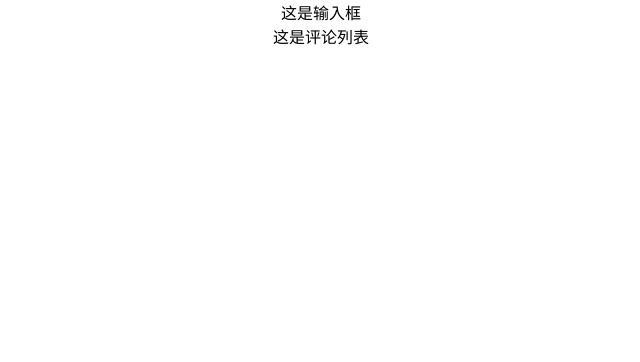
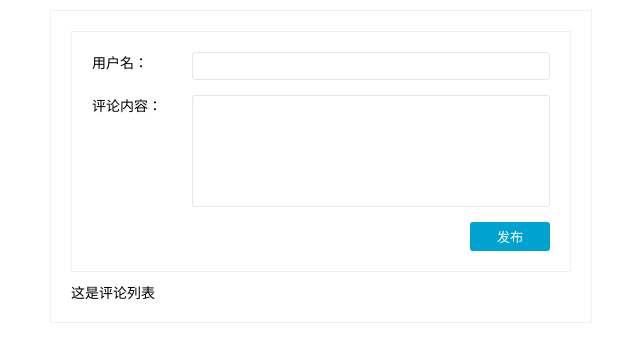
Before and after one commit to tjutzk/react-demo, a React (Create React App) app: page / in a window 1280 px wide. Shown: the top 362 px of the page, without its empty margins (319-959 px from the left). Built offline with nearby package versions, Linux system fonts and the light colour scheme.

Commit message:
增加样式commentApp.css

```diff
--- a/src/App.css
+++ b/src/App.css
@@ -1,12 +1,3 @@
 .App {
-  text-align: center;
+	width: 100%
 }
-
-@keyframes App-logo-spin {
-  from {
-    transform: rotate(0deg);
-  }
-  to {
-    transform: rotate(360deg);
-  }
-}
--- a/src/App.js
+++ b/src/App.js
@@ -4,7 +4,6 @@
 
 class App extends Component {
 	render() {
-		const msg="hello"
 		return (
 			<div className="App">
 				<CommentApp />
--- a/src/comment/CommentApp.js
+++ b/src/comment/CommentApp.js
@@ -1,11 +1,12 @@
 import React, {Component} from 'react'
 import CommentInput from './CommentInput'
 import CommentList from './CommentList'
+import './commentApp.css'
 
 class CommentApp extends Component{
     render(){
         return (
-            <div>
+            <div className="wrapper">
                 <CommentInput />
                 <CommentList />
             </div>
--- a/src/comment/CommentInput.js
+++ b/src/comment/CommentInput.js
@@ -3,7 +3,23 @@
 class CommentInput extends Component{
     render(){
         return(
-            <div>这是输入框</div>
+            <div className="comment-input">
+                <div className='comment-field'>
+                    <span className='comment-field-name'>用户名：</span>
+                    <div className='comment-field-input'>
+                        <input />
+                    </div>
+                </div>
+                <div className='comment-field'>
+                    <span className='comment-field-name'>评论内容：</span>
+                    <div className='comment-field-input'>
+                        <textarea />
+                    </div>
+                </div>
+                <div className='comment-field-button'>
+                    <button>发布</button>
+                </div>
+            </div>
         )
     }
 }
--- /dev/null
+++ b/src/comment/commentApp.css
@@ -0,0 +1,97 @@
+.wrapper {
+	width: 500px;
+	margin: 10px auto;
+	font-size: 14px;
+	background-color: #fff;
+	border: 1px solid #f1f1f1;
+	padding: 20px;
+  }
+
+  /* 评论框样式 */
+  .comment-input {
+	background-color: #fff;
+	border: 1px solid #f1f1f1;
+	padding: 20px;
+	margin-bottom: 10px;
+  }
+
+  .comment-field {
+	margin-bottom: 15px;
+	display: flex;
+  }
+
+  .comment-field .comment-field-name {
+	display: flex;
+	flex-basis: 100px;
+	font-size: 14px;
+  }
+
+  .comment-field .comment-field-input {
+	display: flex;
+	flex: 1;
+  }
+
+  .comment-field-input input,
+  .comment-field-input textarea {
+	border: 1px solid #e6e6e6;
+	border-radius: 3px;
+	padding: 5px;
+	outline: none;
+	font-size: 14px;
+	resize: none;
+	flex: 1;
+  }
+
+  .comment-field-input textarea {
+	height: 100px;
+  }
+
+  .comment-field-button {
+	display: flex;
+	justify-content: flex-end;
+  }
+
+  .comment-field-button button {
+	padding: 5px 10px;
+	width: 80px;
+	border: none;
+	border-radius: 3px;
+	background-color: #00a3cf;
+	color: #fff;
+	outline: none;
+	cursor: pointer;
+  }
+
+  .comment-field-button button:active {
+	background: #13c1f1;
+  }
+
+  /* 评论列表样式 */
+  .comment-list {
+	background-color: #fff;
+	border: 1px solid #f1f1f1;
+	padding: 20px;
+  }
+
+  /* 评论组件样式 */
+  .comment {
+	display: flex;
+	border-bottom: 1px solid #f1f1f1;
+	margin-bottom: 10px;
+	padding-bottom: 10px;
+	min-height: 50px;
+  }
+
+  .comment .comment-user {
+	flex-shrink: 0;
+  }
+
+  .comment span {
+	color: #00a3cf;
+	font-style: italic;
+  }
+
+  .comment p {
+	margin: 0;
+	/*text-indent: 2em;*/
+  }
```
